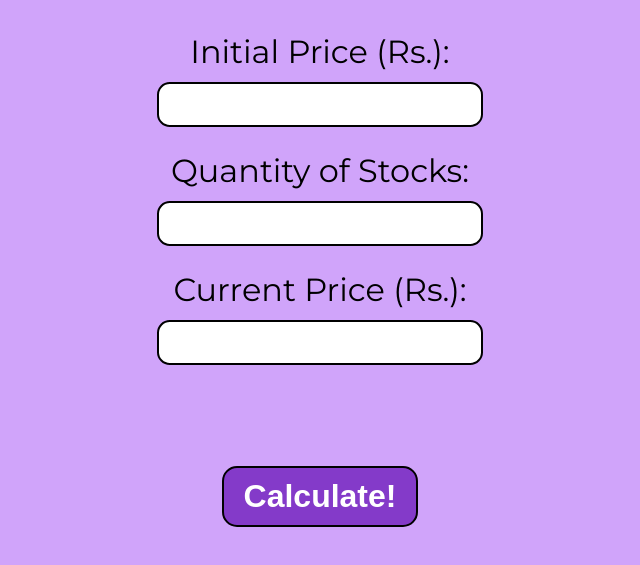
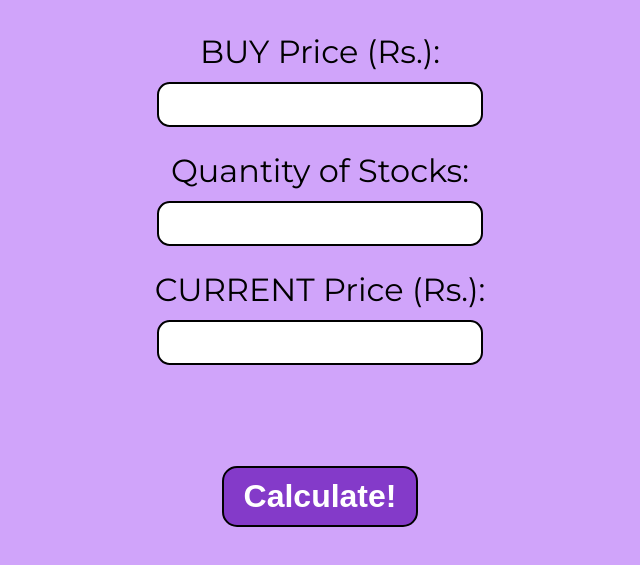
Before and after one commit to Hamdrive/markFourteen, a plain HTML site: page index.html in a window 1280 px wide. Shown: the part 165-730 px from the top of the page, without its empty margins (320-960 px from the left). Drawn offline with Linux system fonts and the light colour scheme.

```diff
--- a/index.html
+++ b/index.html
@@ -13,7 +13,7 @@
     </div>
     <div class="stock-inputs">
         <div class="init">
-            <label for="stock">Initial Price (Rs.):</label>
+            <label for="stock">BUY Price (Rs.):</label>
             <input type="number" name="init-price" id="stock" min="1" step="0.01">
         </div>
         <div class="qty">
@@ -21,7 +21,7 @@
             <input type="number" name="stocks-qty" id="stock" min="1">
         </div>
         <div class="curr">
-            <label for="stock">Current Price (Rs.):</label>
+            <label for="stock">CURRENT Price (Rs.):</label>
             <input type="number" name="curr-price" id="stock" min="1">
         </div>
     </div>
```
Also changed, not shown: 1 other file.
